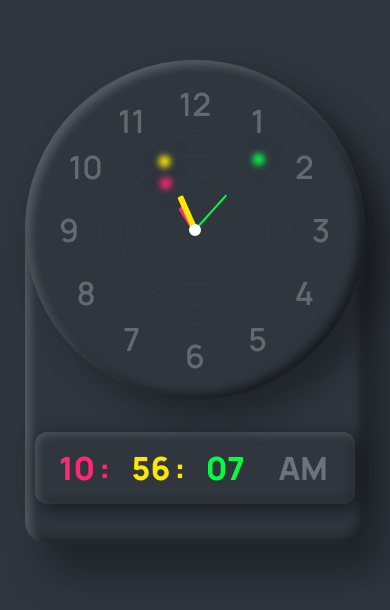
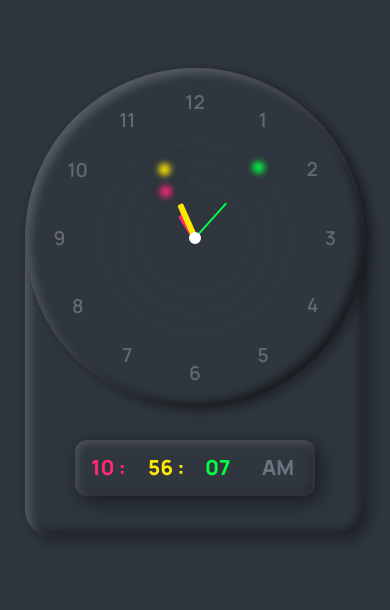
Before and after one commit to pxgacademy/Analog_-_Digital_Clock-using-Html_CSS_Javascript-one, a plain HTML site: page index.html in a window 390 px wide. Shown: the part 120-730 px from the top of the page. Drawn offline with nearby package versions, Linux system fonts and the light colour scheme.

Commit message:
Responsive

```diff
--- a/index.html
+++ b/index.html
@@ -78,7 +78,7 @@
         <!-- digital clock -->
         <div
           id="time"
-          class="w-80 mb-10 py-3 px-6 text-[2rem] font-extrabold border-[2px] border-gray-800 rounded-xl flex items-center justify-center gap-5 text-gray-500"
+          class="w-60 md:w-80 mb-10 py-3 px-4 md:px-6 text-[1.3rem] md:text-[2rem] font-extrabold rounded-xl flex items-center justify-center gap-5 text-gray-500"
         >
           <div class="w-1/4 flex items-cente gap-1 text-[#ff2972]">
             <div id="dHours">00</div>
--- a/styles/styles.css
+++ b/styles/styles.css
@@ -70,3 +70,22 @@
     opacity: 1;
   }
 }
+
+@media screen and (max-width: 640px) {
+  .container {
+    box-shadow: 5px 5px 15px rgba(0, 0, 0, 0.35),
+      inset 5px 5px 10px rgba(255, 255, 255, 0.2),
+      inset -5px -5px 10px rgba(0, 0, 0, 0.4);
+    border-top-left-radius: 200px;
+    border-top-right-radius: 200px;
+  }
+  .clock {
+    box-shadow: 5px 5px 10px rgba(0, 0, 0, 0.3),
+      inset 5px 5px 10px rgba(255, 255, 255, 0.2),
+      inset -5px -5px 10px rgba(0, 0, 0, 0.5);
+  }
+
+  .clock span b {
+    font-size: 1.2em;
+  }
+}
```
